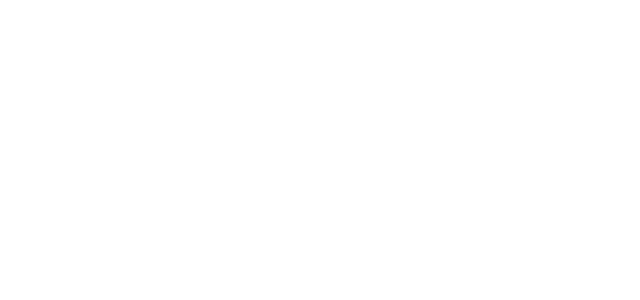
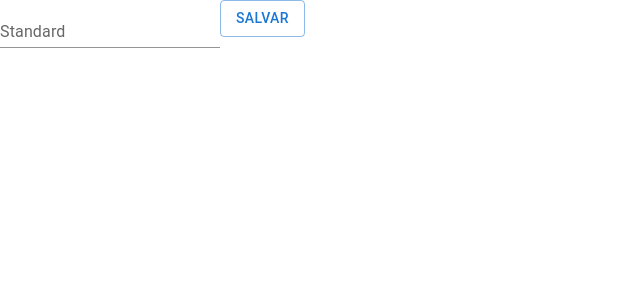
Before and after one commit to CarlosJuanBranco/restaurant, a React (Create React App) app: page /adminRestaurante/novo in a window 1280 px wide. Before the commit this address had no page. Shown: the top 300 px of the page, without its empty margins (0-640 px from the left). Built offline with nearby package versions, Linux system fonts and the light colour scheme; the HTML template or start-up script is replaced by a standard one.

Commit message:
Entering data into the API via the form

```diff
--- a/src/App.tsx
+++ b/src/App.tsx
@@ -1,5 +1,6 @@
 import { Routes, Route } from 'react-router-dom';
 import AdministracaoRestaurante from './paginas/AdministracaoRestaurante/AdministracaoRestaurante';
+import FormularioRestaurante from './paginas/AdministracaoRestaurante/Formulario';
 import Home from './paginas/Home';
 import VitrineRestaurantes from './paginas/VitrineRestaurantes';
 
@@ -10,6 +11,7 @@
       <Route path="/" element={<Home />} />
       <Route path="/restaurantes" element={<VitrineRestaurantes />} />
       <Route path="/adminRestaurante" element={<AdministracaoRestaurante />} />
+      <Route path="/adminRestaurante/novo" element={<FormularioRestaurante />} />
     </Routes>
   );
 }
--- /dev/null
+++ b/src/paginas/AdministracaoRestaurante/Formulario.tsx
@@ -0,0 +1,36 @@
+import { Button, TextField } from "@mui/material"
+import axios from "axios"
+import { useState } from "react"
+
+const FormularioRestaurante = () => {
+
+    const [nomeRestaurante, setNomeRestaurante] = useState('')
+
+    const aoSubmeter = (evento: React.FormEvent<HTMLFormElement>) => {
+        evento.preventDefault()
+        axios.post("http://localhost:8000/api/v2/restaurantes/", {
+            nome: nomeRestaurante
+        })
+            .then(() => {
+                alert("Restaurante Cadastrado")
+            })
+            .catch(erro => {
+                console.log("Preencha Corretamente", erro)
+            })
+
+    }
+
+    return (
+        <form onSubmit={aoSubmeter}>
+            <TextField value={nomeRestaurante}
+                onChange={evento => setNomeRestaurante(evento.target.value)}
+                id="standard-basic"
+                label="Standard"
+                variant="standard" />
+            <Button type="submit" variant="outlined">Salvar</Button>
+        </form>
+
+    )
+}
+
+export default FormularioRestaurante
```
